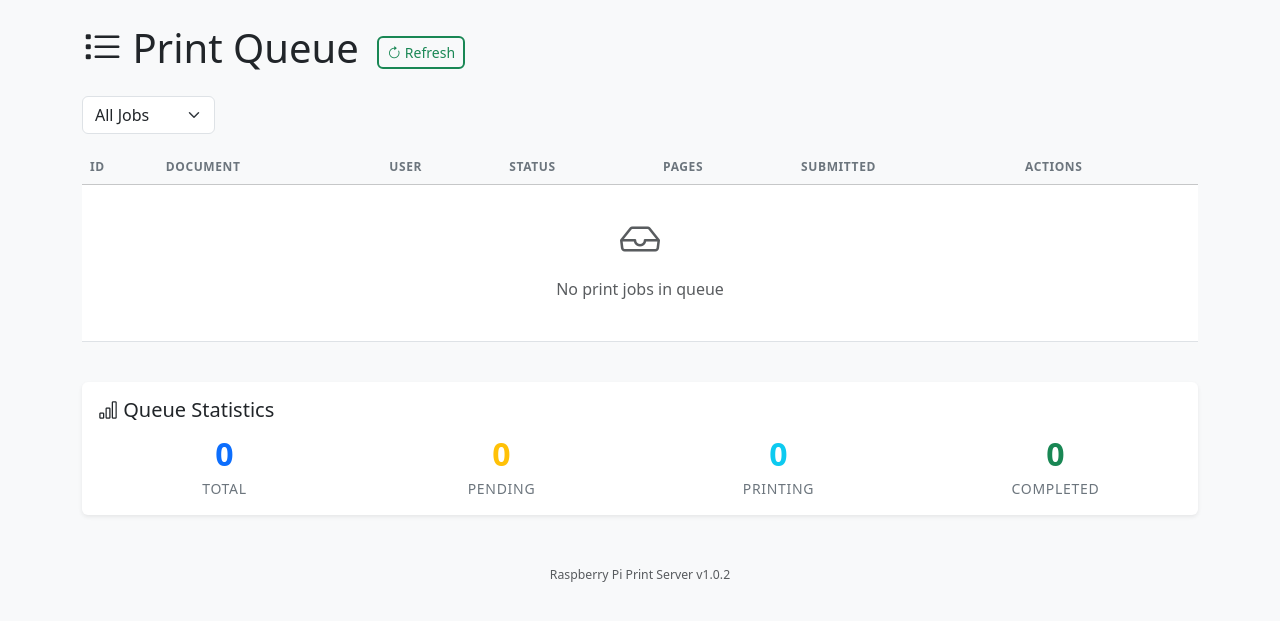
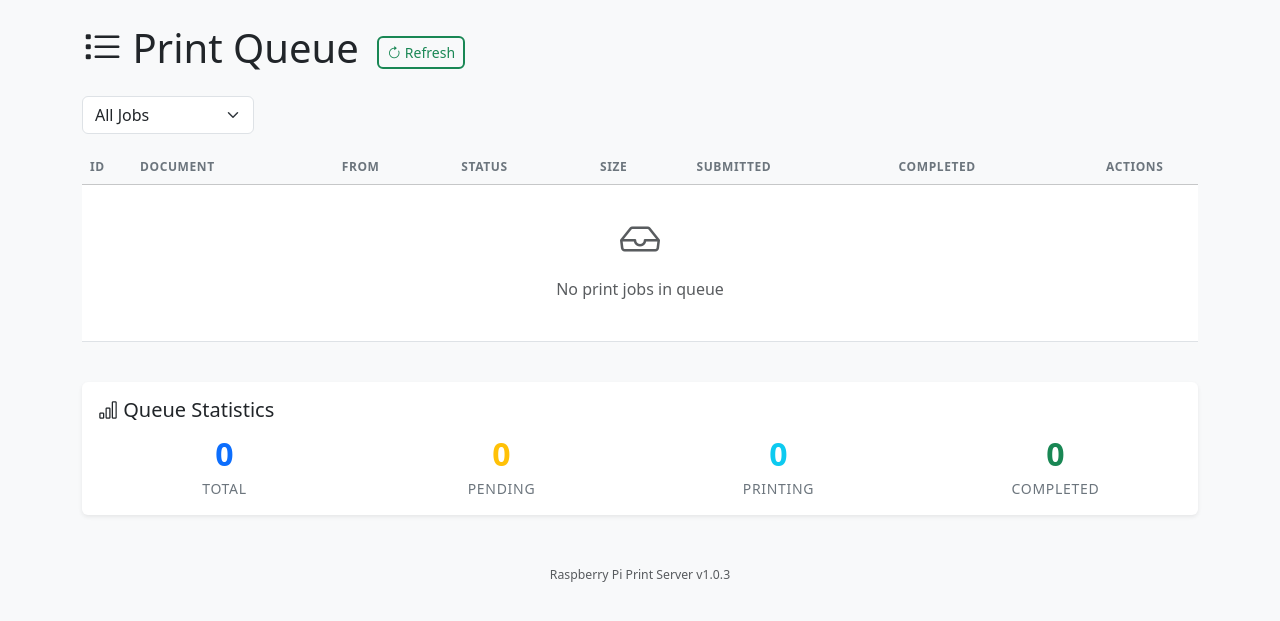
Before and after one commit to tamersherif00/Rpi_printserver, a Flask app: template src/web/templates/queue.html in a window 1280 px wide. Shown: the part 56-677 px from the top of the page. Run offline with Flask 3, Linux system fonts and the light colour scheme; the template is opened without the code that fills it, so the values that code supplies are empty; parts of the project's set-up code (start-up, migrations or seed data) failed here and were passed over.

Commit message:
Enhance print queue: show job details, timestamps, and correct status
Jobs were showing as Untitled/Unknown/This server with no timestamps
because pycups getJobs() returns only minimal attributes. Now:

Backend fixes:
- Request all needed attributes explicitly from CUPS (timestamps,
  job-name, username, state, size)
- Enrich incomplete jobs from per-job getJobAttributes() as fallback
- Treat timestamp=0 as missing (CUPS returns epoch 0 for unset)

Queue UI improvements:
- Added "From" column showing actual Windows username
- Added "Completed" column with completion timestamp
- Added "Size" column (KB/MB)
- Better status labels: "Printed", "Printing...", "Queued", "Failed"
- Status icons per state (check/printer/clock/exclamation)
- Completed jobs visually muted (lighter row + gray text)
- State message shown below status badge when available

Co-Authored-By: Claude Opus 4.6 (1M context) <noreply@anthropic.com>

```diff
--- a/src/printserver/version.py
+++ b/src/printserver/version.py
@@ -4,6 +4,6 @@ This file is the single source of truth for the version string.
 Increment VERSION with every release/update commit.
 """
 
-VERSION = "1.0.2"
-RELEASE_DATE = "2026-04-04"
-RELEASE_NOTES = "Fix Windows stale printer state after idle (CUPS keepalive, udev reload, Samba keepalive, watchdog state refresh)"
+VERSION = "1.0.3"
+RELEASE_DATE = "2026-04-06"
+RELEASE_NOTES = "Enhanced print queue: job details, timestamps, completion status, enriched metadata from CUPS"
--- a/src/web/static/app.js
+++ b/src/web/static/app.js
@@ -188,7 +188,7 @@ function updateJobsTable(jobs) {
     if (jobs.length === 0) {
         tbody.innerHTML = `
             <tr>
-                <td colspan="7" class="text-center text-muted py-4">
+                <td colspan="8" class="text-center text-muted py-4">
                     <i class="bi bi-inbox fs-1"></i>
                     <p class="mt-2">No print jobs in queue</p>
                 </td>
@@ -197,28 +197,39 @@ function updateJobsTable(jobs) {
         return;
     }
 
-    tbody.innerHTML = jobs.map(job => `
-        <tr data-job-id="${job.id}" class="job-row">
+    tbody.innerHTML = jobs.map(job => {
+        const isComplete = ['completed', 'canceled', 'aborted'].includes(job.state);
+        const isActive = ['processing', 'processing-stopped'].includes(job.state);
+        const isPending = ['pending', 'pending-held'].includes(job.state);
+        const rowClass = isComplete ? 'table-light text-muted' : '';
+        const icon = isComplete ? '<i class="bi bi-check-circle text-success me-1"></i>'
+            : isActive ? '<i class="bi bi-printer text-primary me-1"></i>'
+            : isPending ? '<i class="bi bi-clock text-warning me-1"></i>'
+            : '<i class="bi bi-exclamation-circle text-danger me-1"></i>';
+        return `
+        <tr data-job-id="${job.id}" class="job-row ${rowClass}">
             <td>${job.id}</td>
-            <td>${escapeHtml(job.title)}</td>
+            <td>${icon}${escapeHtml(job.title)}</td>
             <td>${escapeHtml(job.user)}</td>
             <td>
                 <span class="badge ${getStatusBadgeClass(job.state)}">
                     ${formatState(job.state)}
                 </span>
+                ${job.state_message ? `<br><small class="text-muted">${escapeHtml(job.state_message)}</small>` : ''}
             </td>
-            <td>${job.pages ? `${job.pages_completed}/${job.pages}` : '-'}</td>
+            <td>${formatSize(job.size)}</td>
             <td>${job.created_at ? formatDate(job.created_at) : '-'}</td>
+            <td>${job.completed_at ? formatDate(job.completed_at) : '-'}</td>
             <td>
                 ${canCancel(job.state) ?
-                    `<button class="btn btn-sm btn-danger" onclick="cancelJob(${job.id})">
+                    `<button class="btn btn-sm btn-outline-danger" onclick="cancelJob(${job.id})">
                         <i class="bi bi-x-circle"></i> Cancel
                     </button>` :
-                    '<span class="text-muted">-</span>'
+                    '<span class="text-muted small">-</span>'
                 }
             </td>
-        </tr>
-    `).join('');
+        </tr>`;
+    }).join('');
 }
 
 /**
@@ -293,7 +304,26 @@ function getStatusBadgeClass(state) {
  * Format job state for display
  */
 function formatState(state) {
-    return state.replace(/-/g, ' ').replace(/\b\w/g, l => l.toUpperCase());
+    const labels = {
+        'processing': 'Printing...',
+        'completed': 'Printed',
+        'pending': 'Queued',
+        'pending-held': 'Held',
+        'canceled': 'Canceled',
+        'aborted': 'Failed',
+        'processing-stopped': 'Paused',
+    };
+    return labels[state] || state.replace(/-/g, ' ').replace(/\b\w/g, l => l.toUpperCase());
+}
+
+/**
+ * Format file size for display
+ */
+function formatSize(bytes) {
+    if (!bytes || bytes <= 0) return '-';
+    if (bytes >= 1048576) return (bytes / 1048576).toFixed(1) + ' MB';
+    if (bytes >= 1024) return Math.round(bytes / 1024) + ' KB';
+    return bytes + ' B';
 }
 
 /**
--- a/src/web/templates/queue.html
+++ b/src/web/templates/queue.html
@@ -39,7 +39,7 @@
     <div class="col-auto">
         <select class="form-select" id="statusFilter" onchange="filterJobs()">
             <option value="all">All Jobs</option>
-            <option value="pending">Pending</option>
+            <option value="pending">Active / Pending</option>
             <option value="completed">Completed</option>
         </select>
     </div>
@@ -52,21 +52,33 @@
             <table class="table table-hover" id="jobsTable">
                 <thead class="table-light">
                     <tr>
-                        <th>ID</th>
+                        <th style="width: 50px;">ID</th>
                         <th>Document</th>
-                        <th>User</th>
+                        <th>From</th>
                         <th>Status</th>
-                        <th>Pages</th>
+                        <th>Size</th>
                         <th>Submitted</th>
-                        <th>Actions</th>
+                        <th>Completed</th>
+                        <th style="width: 100px;">Actions</th>
                     </tr>
                 </thead>
                 <tbody>
                     {% if jobs %}
                         {% for job in jobs %}
-                        <tr data-job-id="{{ job.id }}" class="job-row">
+                        <tr data-job-id="{{ job.id }}" class="job-row {% if job.is_complete %}table-light text-muted{% endif %}">
                             <td>{{ job.id }}</td>
-                            <td>{{ job.title }}</td>
+                            <td>
+                                {% if job.is_complete %}
+                                    <i class="bi bi-check-circle text-success me-1"></i>
+                                {% elif job.is_active %}
+                                    <i class="bi bi-printer text-primary me-1"></i>
+                                {% elif job.is_pending %}
+                                    <i class="bi bi-clock text-warning me-1"></i>
+                                {% else %}
+                                    <i class="bi bi-exclamation-circle text-danger me-1"></i>
+                                {% endif %}
+                                {{ job.title }}
+                            </td>
                             <td>{{ job.user }}</td>
                             <td>
                                 <span class="badge
@@ -74,38 +86,55 @@
                                     {% elif job.state == 'processing' %}bg-primary
                                     {% elif job.state == 'completed' %}bg-success
                                     {% elif job.state == 'canceled' %}bg-secondary
-                                    {% else %}bg-danger{% endif %}">
-                                    {{ job.state | replace('-', ' ') | title }}
+                                    {% elif job.state == 'aborted' %}bg-danger
+                                    {% else %}bg-secondary{% endif %}">
+                                    {% if job.state == 'processing' %}Printing...
+                                    {% elif job.state == 'completed' %}Printed
+                                    {% elif job.state == 'pending' %}Queued
+                                    {% elif job.state == 'pending-held' %}Held
+                                    {% elif job.state == 'canceled' %}Canceled
+                                    {% elif job.state == 'aborted' %}Failed
+                                    {% else %}{{ job.state | replace('-', ' ') | title }}{% endif %}
                                 </span>
-                            </td>
-                            <td>
-                                {% if job.pages %}
-                                    {{ job.pages_completed }}/{{ job.pages }}
-                                {% else %}
-                                    -
+                                {% if job.state_message %}
+                                <br><small class="text-muted">{{ job.state_message }}</small>
                                 {% endif %}
                             </td>
                             <td>
+                                {% if job.size > 0 %}
+                                    {% if job.size >= 1048576 %}
+                                        {{ "%.1f"|format(job.size / 1048576) }} MB
+                                    {% elif job.size >= 1024 %}
+                                        {{ (job.size / 1024)|int }} KB
+                                    {% else %}
+                                        {{ job.size }} B
+                                    {% endif %}
+                                {% else %}-{% endif %}
+                            </td>
+                            <td>
                                 {% if job.created_at %}
-                                    {{ job.created_at.strftime('%Y-%m-%d %H:%M') }}
-                                {% else %}
-                                    -
-                                {% endif %}
+                                    {{ job.created_at.strftime('%b %d, %H:%M') }}
+                                {% else %}-{% endif %}
+                            </td>
+                            <td>
+                                {% if job.completed_at %}
+                                    {{ job.completed_at.strftime('%b %d, %H:%M') }}
+                                {% else %}-{% endif %}
                             </td>
                             <td>
                                 {% if job.can_cancel %}
-                                <button class="btn btn-sm btn-danger" onclick="cancelJob({{ job.id }})">
+                                <button class="btn btn-sm btn-outline-danger" onclick="cancelJob({{ job.id }})">
                                     <i class="bi bi-x-circle"></i> Cancel
                                 </button>
                                 {% else %}
-                                <span class="text-muted">-</span>
+                                <span class="text-muted small">-</span>
                                 {% endif %}
                             </td>
                         </tr>
                         {% endfor %}
                     {% else %}
                         <tr>
-                            <td colspan="7" class="text-center text-muted py-4">
+                            <td colspan="8" class="text-center text-muted py-4">
                                 <i class="bi bi-inbox fs-1"></i>
                                 <p class="mt-2">No print jobs in queue</p>
                             </td>
```
Also changed, not shown: src/printserver/cups_client.py (+20 -3 lines), src/printserver/job.py (+32 -13 lines).
